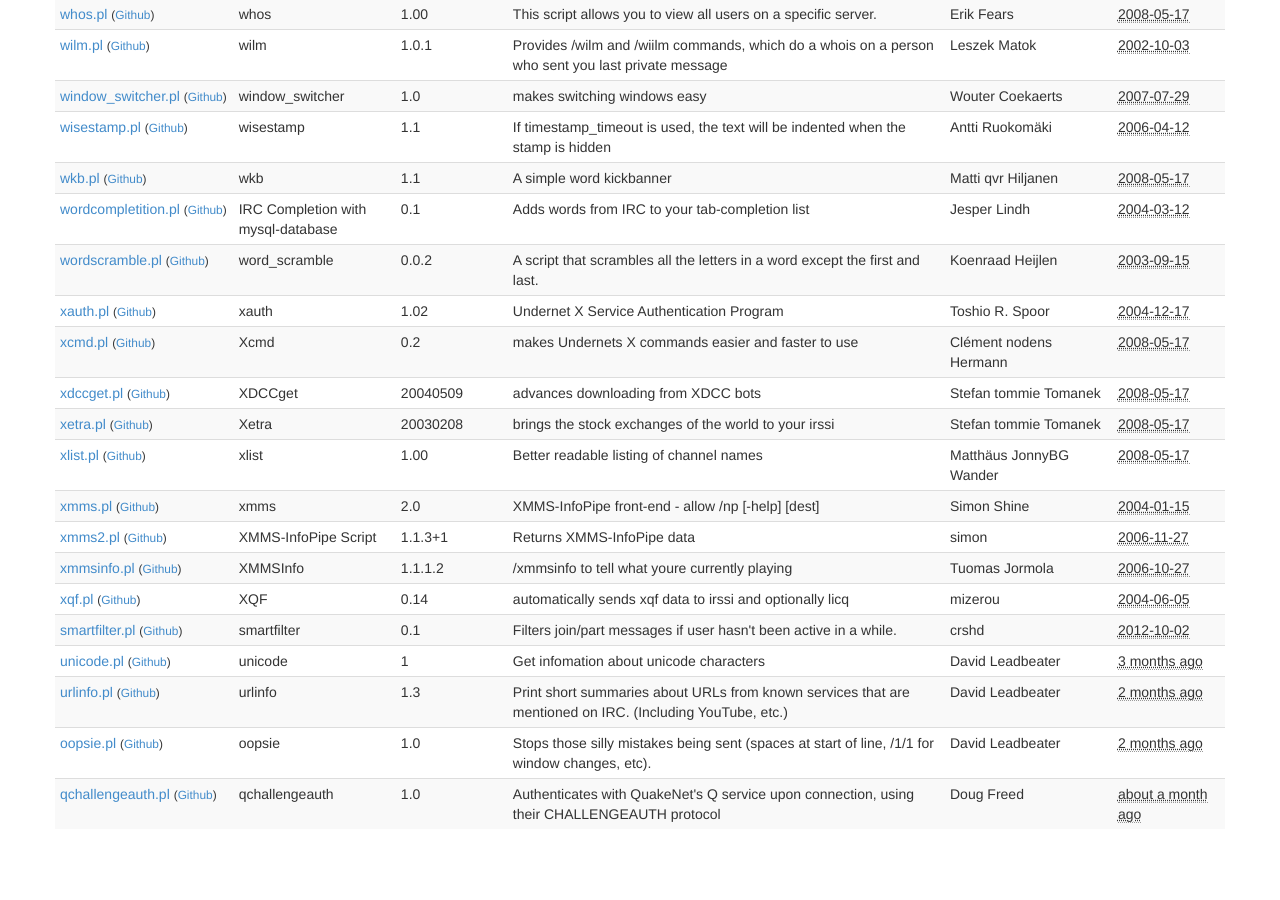
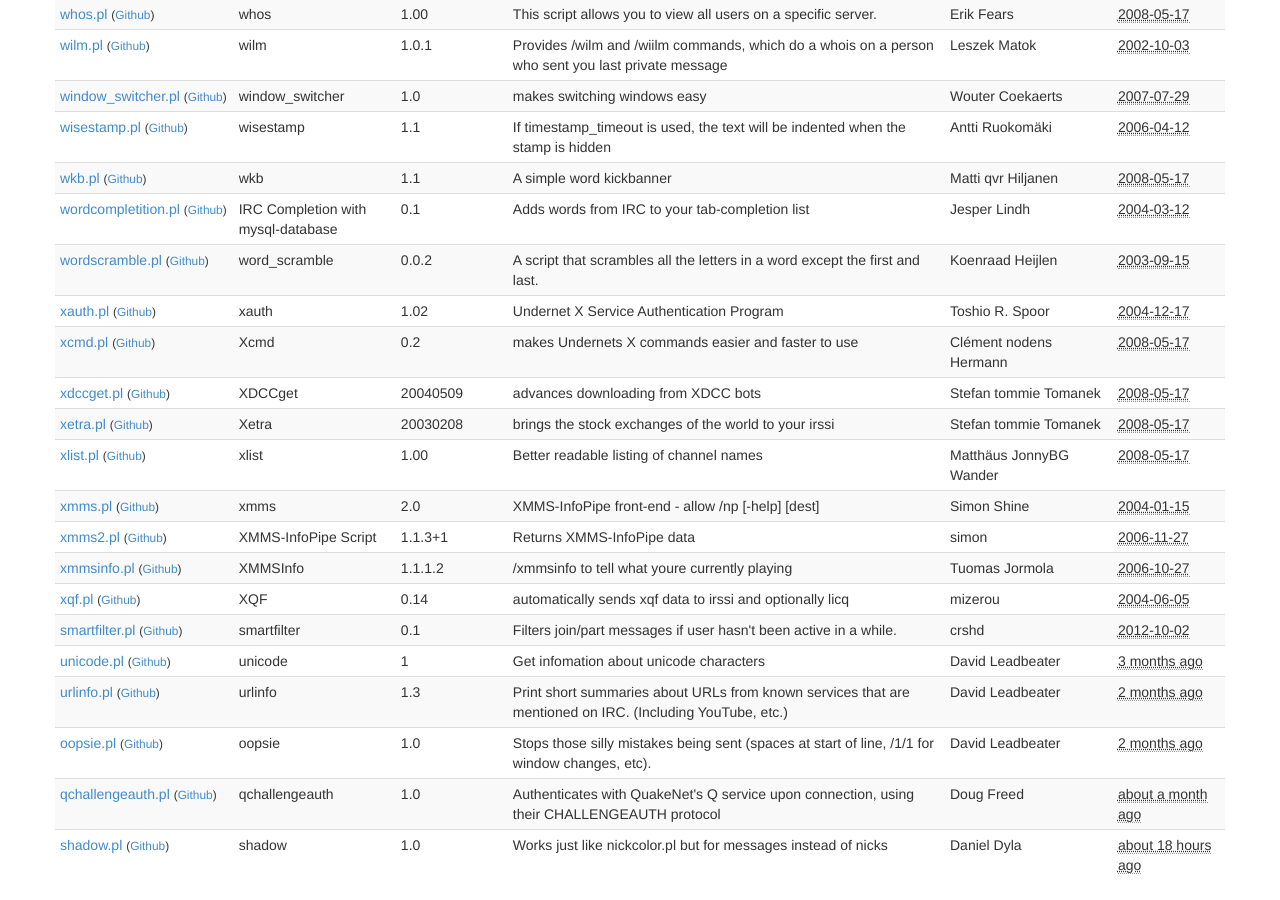
Before and after one commit to irssi/scripts.irssi.org, a Jekyll site: the page built from index.html, in a window 1280 px wide and 900 px high, scrolled down 17704 px. Built offline with Jekyll 4.4.1, drawn with Linux system fonts in a browser that asks for light colours; before the commit the page ends 18553 px from its top, so only the background shows below that.

Commit message:
added shadow.pl

```diff
--- a/_data/scripts.yaml
+++ b/_data/scripts.yaml
@@ -4247,3 +4247,12 @@
   license: "GPLv3+"
   name: "qchallengeauth"
   version: "1.0"
+
+- authors: "Daniel Dyla"
+  contact: "dyladan@gmail.com"
+  description: "Works just like nickcolor.pl but for messages instead of nicks"
+  filename: "shadow.pl"
+  modified: "2014-10-06"
+  license: "Public Domain"
+  name: "shadow"
+  version: "1.0"
```
Also changed, not shown: 1 other file.
